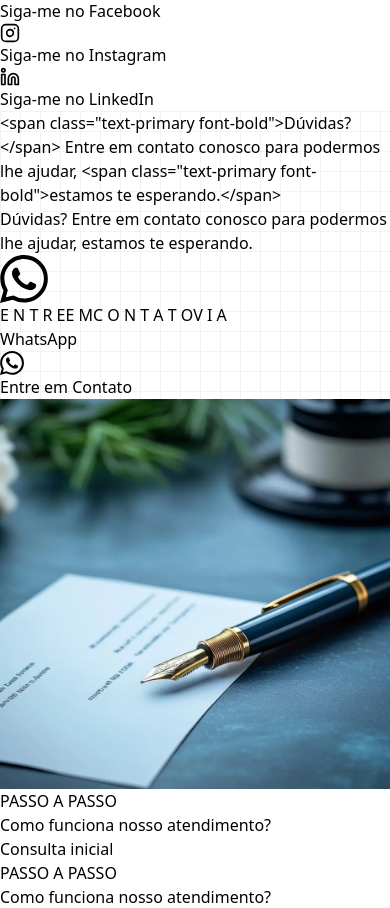
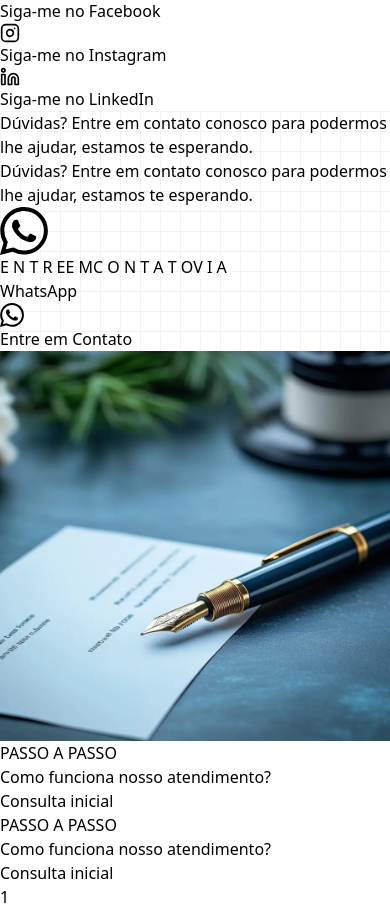
Before and after one commit to Paper-Street-Softwares/Dev-Template, a React (Vite) app: page / in a window 390 px wide. Shown: the part 2489-3397 px from the top of the page. Built offline with nearby package versions, Linux system fonts and the light colour scheme; a web font is replaced by a local one.

Commit message:
fix: Corrige lógica em tela de tablet

```diff
--- a/src/components/sections/CtaSecondary.jsx
+++ b/src/components/sections/CtaSecondary.jsx
@@ -33,7 +33,13 @@ export default function CtaSecondary({ colorMode = "default" }) {
             <SectionHeader
               colorMode="dark"
               className={`text-center desktop1:hidden ${textClass}`}
-              sectionHeaderTitle={t("ctaSecondary.title")}
+              sectionHeaderTitle={
+                <span
+                  dangerouslySetInnerHTML={{
+                    __html: t("ctaSecondary.title"),
+                  }}
+                />
+              }
               titleColorSet={textClass}
               subtitleColorSet={textClass}
               miniTitleBgColor={false}
```
